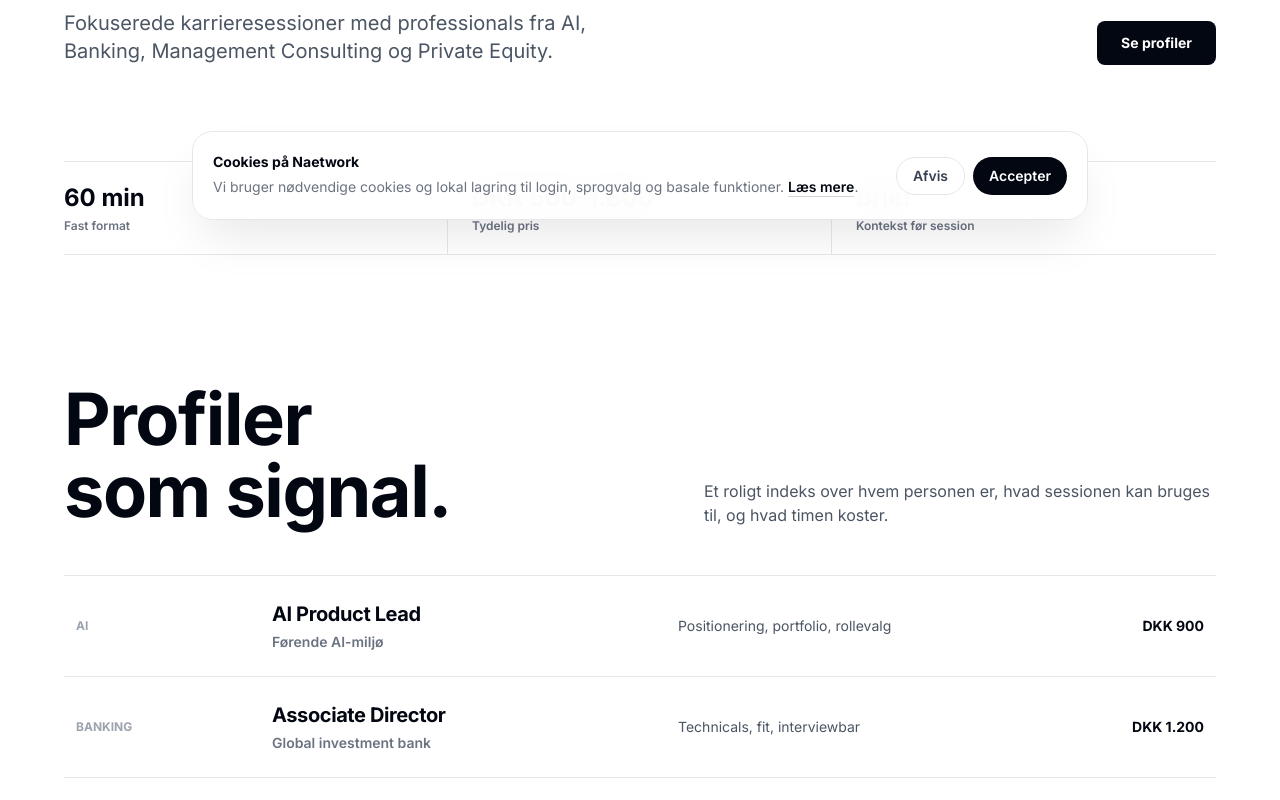
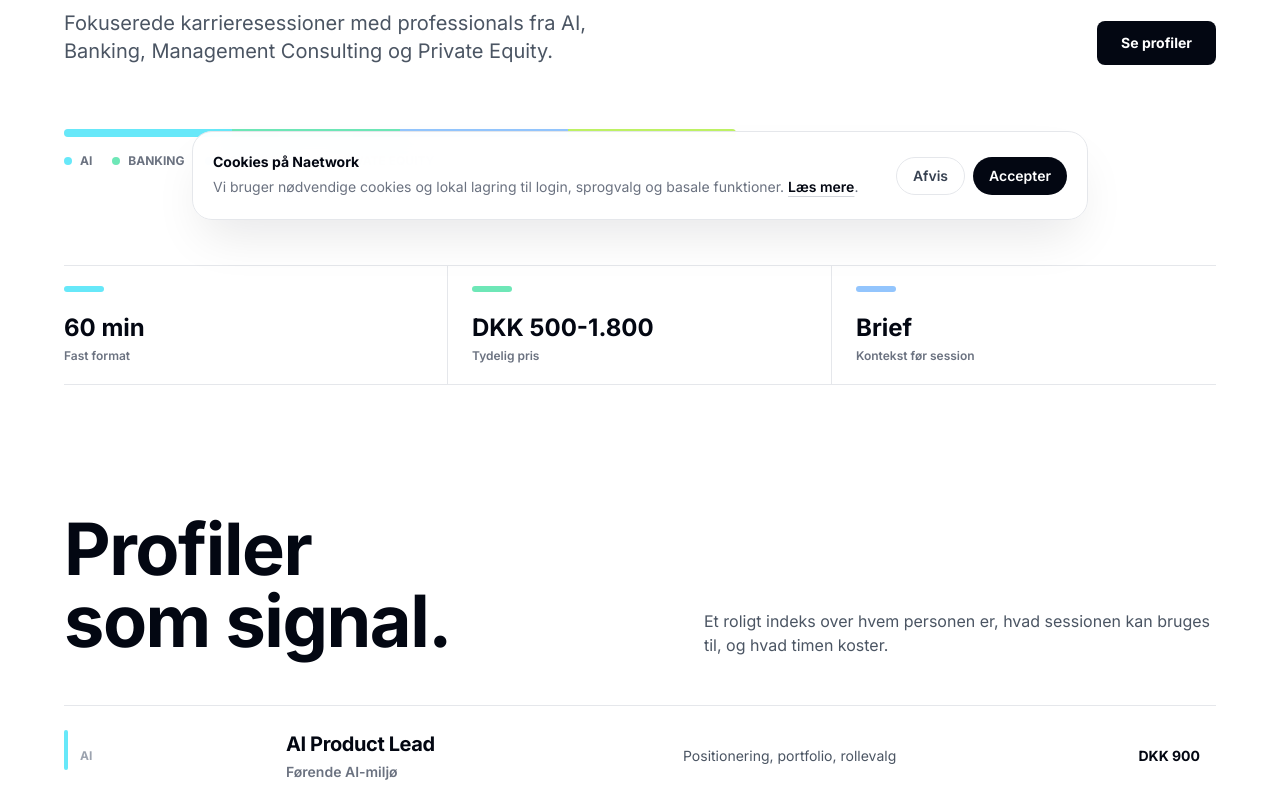
Before and after one commit to mikkelstreet-png/Naetwork, a Next.js app: page / in a window 1280 px wide. Shown: the part 560-1360 px from the top of the page. Built offline with nearby package versions, Linux system fonts and the light colour scheme; no server answers.

Commit message:
Refine landing visual balance

```diff
--- a/components/HomeContent.tsx
+++ b/components/HomeContent.tsx
@@ -16,18 +16,25 @@ export function HomeContent() {
     primary: isDa ? 'Se profiler' : 'Browse profiles',
   };
 
+  const fields = [
+    ['AI', 'bg-cyan-300'],
+    ['Banking', 'bg-emerald-300'],
+    ['Consulting', 'bg-blue-300'],
+    ['Private Equity', 'bg-lime-300'],
+  ] as const;
+
   const signals = [
-    ['60 min', isDa ? 'Fast format' : 'Fixed format'],
-    ['DKK 500-1.800', isDa ? 'Tydelig pris' : 'Clear price'],
-    ['Brief', isDa ? 'Kontekst før session' : 'Context before session'],
-  ];
+    ['60 min', isDa ? 'Fast format' : 'Fixed format', 'bg-cyan-300'],
+    ['DKK 500-1.800', isDa ? 'Tydelig pris' : 'Clear price', 'bg-emerald-300'],
+    ['Brief', isDa ? 'Kontekst før session' : 'Context before session', 'bg-blue-300'],
+  ] as const;
 
   const profiles = [
-    ['AI', 'AI Product Lead', isDa ? 'Førende AI-miljø' : 'Leading AI environment', isDa ? 'Positionering, portfolio, rollevalg' : 'Positioning, portfolio, role choice', 'DKK 900'],
-    ['Banking', 'Associate Director', isDa ? 'Global investment bank' : 'Global investment bank', isDa ? 'Technicals, fit, interviewbar' : 'Technicals, fit, interview bar', 'DKK 1.200'],
-    ['Management Consulting', 'Senior Consultant', isDa ? 'Tier-one strategy firm' : 'Tier-one strategy firm', isDa ? 'Casestruktur, hypoteser, fit' : 'Case structure, hypotheses, fit', 'DKK 1.100'],
-    ['Private Equity', 'Investment Professional', isDa ? 'Nordisk PE-fond' : 'Nordic PE fund', isDa ? 'Investment case, deal thinking' : 'Investment case, deal thinking', 'DKK 1.500'],
-  ];
+    ['AI', 'AI Product Lead', isDa ? 'Førende AI-miljø' : 'Leading AI environment', isDa ? 'Positionering, portfolio, rollevalg' : 'Positioning, portfolio, role choice', 'DKK 900', 'bg-cyan-300'],
+    ['Banking', 'Associate Director', isDa ? 'Global investment bank' : 'Global investment bank', isDa ? 'Technicals, fit, interviewbar' : 'Technicals, fit, interview bar', 'DKK 1.200', 'bg-emerald-300'],
+    ['Management Consulting', 'Senior Consultant', isDa ? 'Tier-one strategy firm' : 'Tier-one strategy firm', isDa ? 'Casestruktur, hypoteser, fit' : 'Case structure, hypotheses, fit', 'DKK 1.100', 'bg-blue-300'],
+    ['Private Equity', 'Investment Professional', isDa ? 'Nordisk PE-fond' : 'Nordic PE fund', isDa ? 'Investment case, deal thinking' : 'Investment case, deal thinking', 'DKK 1.500', 'bg-lime-300'],
+  ] as const;
 
   const steps = [
     [isDa ? 'Vælg profil' : 'Choose profile', isDa ? 'Rolle, felt, output og pris.' : 'Role, field, output and price.'],
@@ -50,9 +57,26 @@ export function HomeContent() {
             </Link>
           </div>
 
+          <div className="mt-16 max-w-2xl">
+            <div className="grid h-2 grid-cols-4 overflow-hidden rounded-full bg-gray-100">
+              {fields.map(([field, accent]) => (
+                <span key={field} className={accent} />
+              ))}
+            </div>
+            <div className="mt-4 flex flex-wrap gap-x-5 gap-y-2">
+              {fields.map(([field, accent]) => (
+                <div key={field} className="flex items-center gap-2">
+                  <span className={`h-2 w-2 rounded-full ${accent}`} />
+                  <span className="text-xs font-black uppercase text-gray-500">{field}</span>
+                </div>
+              ))}
+            </div>
+          </div>
+
           <div className="mt-24 grid border-y border-gray-200 md:grid-cols-3">
-            {signals.map(([value, label]) => (
+            {signals.map(([value, label, accent]) => (
               <div key={label} className="border-b border-gray-200 py-5 md:border-b-0 md:border-r md:px-6 md:first:pl-0 md:last:border-r-0">
+                <span className={`mb-5 block h-1.5 w-10 rounded-full ${accent}`} />
                 <p className="text-2xl font-black text-gray-950">{value}</p>
                 <p className="mt-1 text-xs font-semibold text-gray-500">{label}</p>
               </div>
@@ -75,9 +99,13 @@ export function HomeContent() {
           </div>
 
           <div className="border-t border-gray-200">
-            {profiles.map(([field, role, company, use, price]) => (
-              <Link key={`${field}-${role}`} href="/professionals" className="group grid gap-4 border-b border-gray-200 py-6 transition-colors hover:bg-[#fafaf8] md:grid-cols-[180px_1fr_1fr_120px] md:items-center md:px-3">
-                <p className="text-xs font-black uppercase text-gray-400">{field}</p>
+            {profiles.map(([field, role, company, use, price, accent]) => (
+              <Link key={`${field}-${role}`} href="/professionals" className="group relative grid gap-4 border-b border-gray-200 py-6 transition-colors hover:bg-[#fafaf8] md:grid-cols-[190px_1fr_1fr_120px] md:items-center md:px-4">
+                <span className={`absolute left-0 top-6 hidden h-10 w-1 rounded-full md:block ${accent}`} />
+                <div className="flex items-center gap-3">
+                  <span className={`h-2 w-8 rounded-full md:hidden ${accent}`} />
+                  <p className="text-xs font-black uppercase text-gray-400">{field}</p>
+                </div>
                 <div>
                   <p className="text-xl font-black tracking-tight text-gray-950">{role}</p>
                   <p className="mt-1 text-sm font-semibold text-gray-500">{company}</p>
@@ -116,14 +144,20 @@ export function HomeContent() {
             <h2 className="max-w-3xl text-5xl font-black leading-none tracking-tight text-white text-balance md:text-7xl">
               {isDa ? 'Tydeligt format. Valgfri impact.' : 'Clear format. Optional impact.'}
             </h2>
+            <div className="mt-8 grid h-2 max-w-xs grid-cols-4 overflow-hidden rounded-full bg-white/10">
+              {fields.map(([field, accent]) => (
+                <span key={field} className={accent} />
+              ))}
+            </div>
           </div>
           <div className="grid gap-px border border-white/10 bg-white/10 sm:grid-cols-3 md:min-w-[520px]">
             {[
-              ['60 min', isDa ? 'Session' : 'Session'],
-              ['DKK 500+', isDa ? 'Fra' : 'From'],
-              ['50/100%', 'Impact'],
-            ].map(([value, label]) => (
+              ['60 min', isDa ? 'Session' : 'Session', 'bg-cyan-300'],
+              ['DKK 500+', isDa ? 'Fra' : 'From', 'bg-emerald-300'],
+              ['50/100%', 'Impact', 'bg-lime-300'],
+            ].map(([value, label, accent]) => (
               <div key={label} className="bg-gray-950 p-5">
+                <span className={`mb-5 block h-1.5 w-8 rounded-full ${accent}`} />
                 <p className="text-2xl font-black text-white">{value}</p>
                 <p className="mt-1 text-xs font-semibold text-white/45">{label}</p>
               </div>
```
